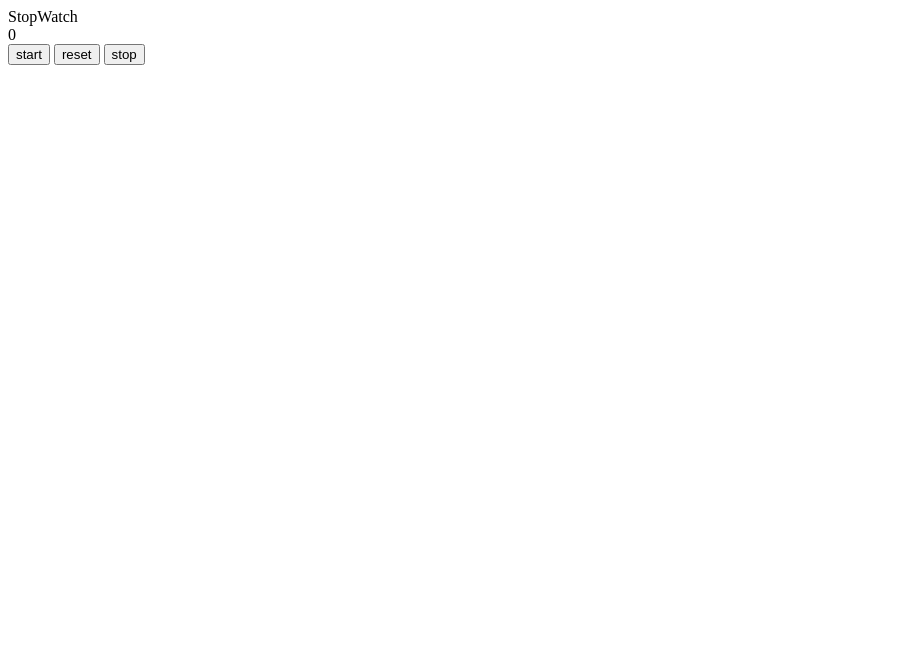
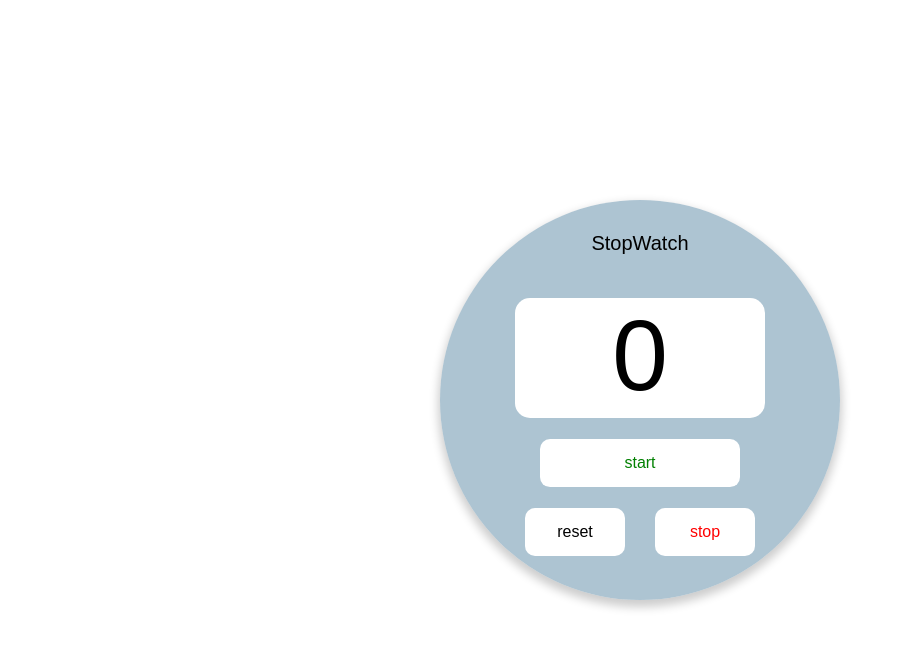
Before and after one commit to Faceless178/Stopwatch, a plain HTML site: page index.html in a window 1280 px wide. Shown: the whole page, without its empty margins (0-900 px from the left). Drawn offline with Linux system fonts and the light colour scheme; the site is published under a folder, as on GitHub Pages, so addresses that start at the root find nothing; a web font is replaced by a local one.

Commit message:
Update index.html

```diff
--- a/index.html
+++ b/index.html
@@ -5,8 +5,8 @@
     <meta http-equiv="X-UA-Compatible" content="IE=edge">
     <meta name="viewport" content="width=device-width, initial-scale=1.0">
     <title>StopWatch</title>
-    <link rel="stylesheet" href="/css/normalize.css">
-    <link rel="stylesheet" href="/css/style.css">
+    <link rel="stylesheet" href="css/normalize.css">
+    <link rel="stylesheet" href="css/style.css">
     <link rel="preconnect" href="https://fonts.googleapis.com">
     <link rel="preconnect" href="https://fonts.gstatic.com" crossorigin>
     <link href="https://fonts.googleapis.com/css2?family=Mochiy+Pop+One&display=swap" rel="stylesheet">
@@ -29,6 +29,6 @@
             stop
         </button>
     </div>
-    <script src="/js/script.js"></script>
+    <script src="js/script.js"></script>
 </body>
 </html>
```
